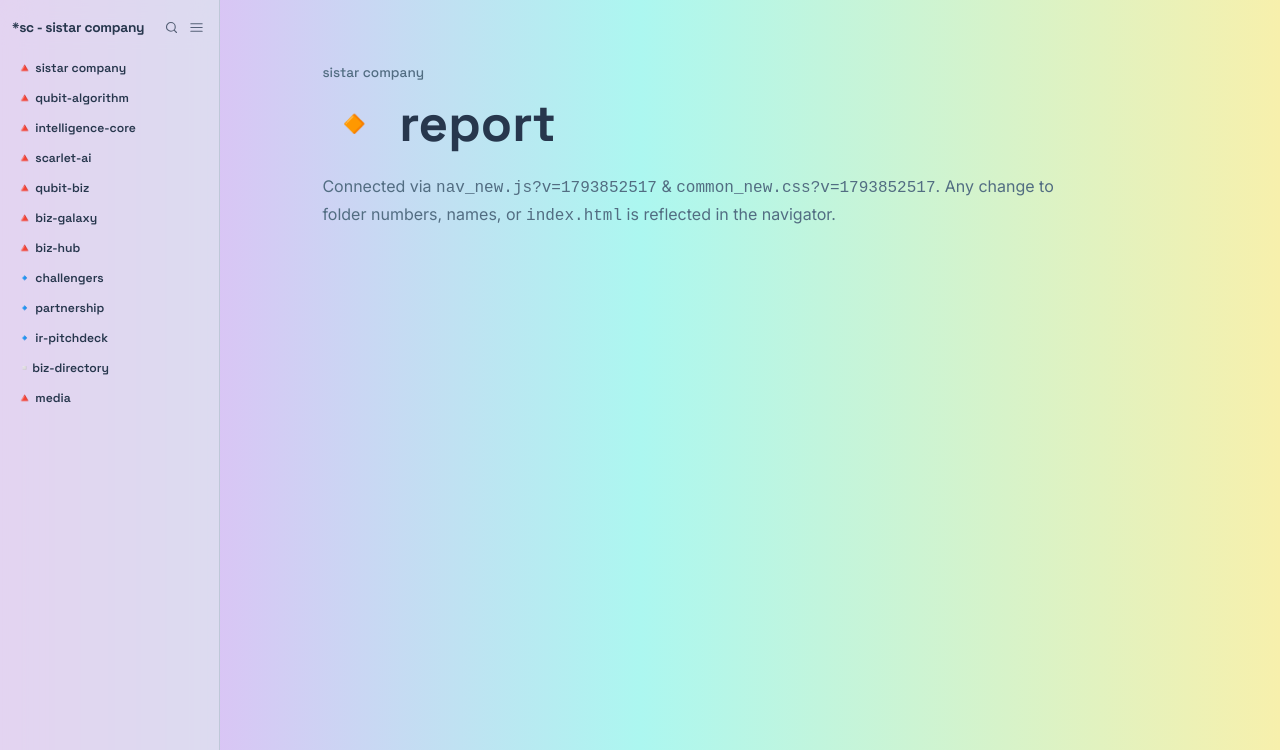
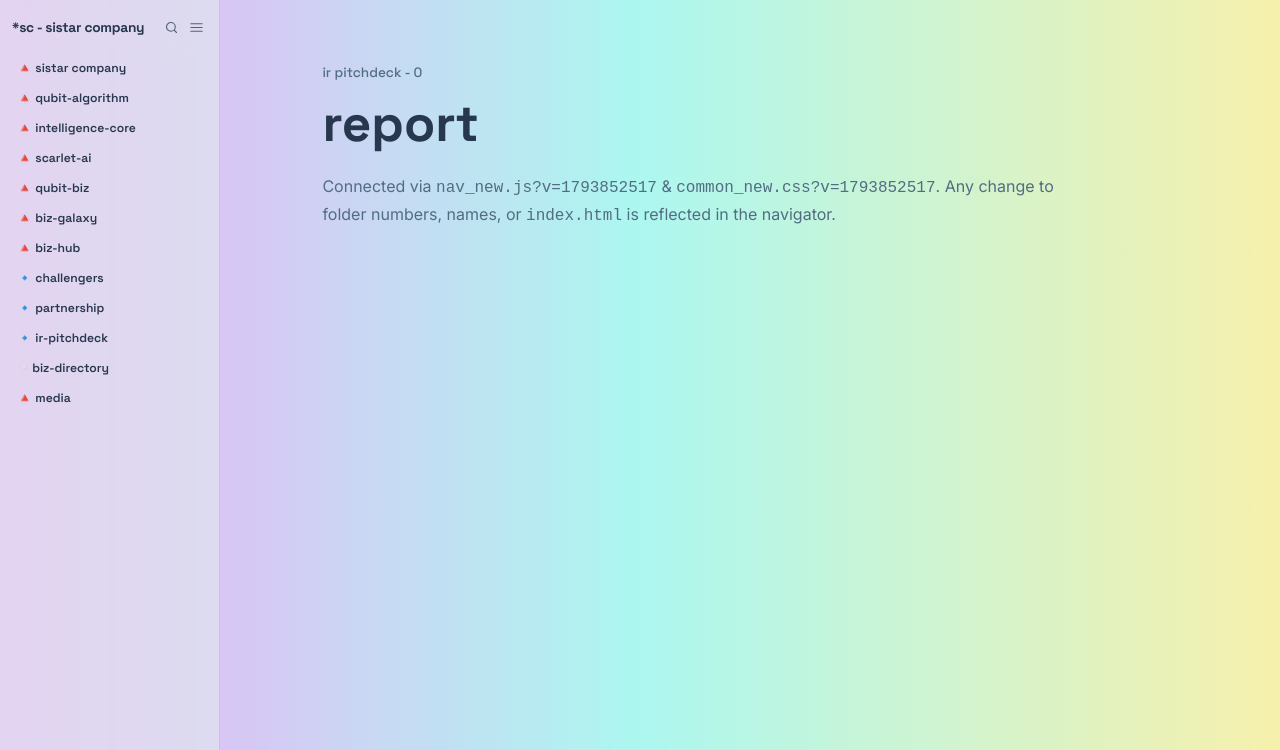
Before and after one commit to denniiku/ir-pitchdeck, a plain HTML site: page 01_report/index.html in a window 1280 px wide. Shown: the top 750 px of the page. Drawn offline with Linux system fonts and the light colour scheme.

```diff
--- a/01_report/index.html
+++ b/01_report/index.html
@@ -23,8 +23,8 @@
 </head>
 <body class="sc-nav-open">
   <main style="padding: 64px 8vw; max-width: 960px;">
-    <p style="font-family:'Space Grotesk',sans-serif; font-size:0.85rem; color:#526D82; margin-bottom:10px;">sistar company</p>
-    <h1 style="font-family:'Space Grotesk',sans-serif; font-size:clamp(2.2rem,4vw,3.4rem); color:#27374D; margin-bottom:18px;">🔸 report</h1>
+    <p style="font-family:'Space Grotesk',sans-serif; font-size:0.85rem; color:#526D82; margin-bottom:10px;">ir pitchdeck - 0</p>
+    <h1 style="font-family:'Space Grotesk',sans-serif; font-size:clamp(2.2rem,4vw,3.4rem); color:#27374D; margin-bottom:18px;">report</h1>
     <p style="font-size:1rem; color:#526D82; line-height:1.6;">Connected via <code>nav_new.js?v=1793852517</code> &amp; <code>common_new.css?v=1793852517</code>. Any change to folder numbers, names, or <code>index.html</code> is reflected in the navigator.</p>
   </main>
 </body>
```
Also changed, not shown: index.html (+1 -1 lines).
